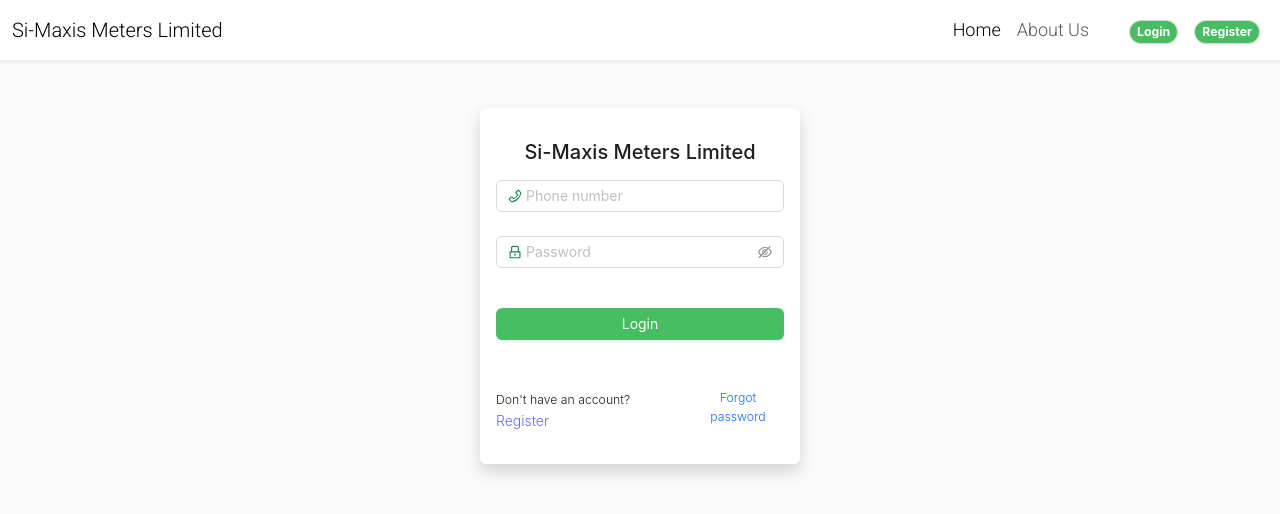
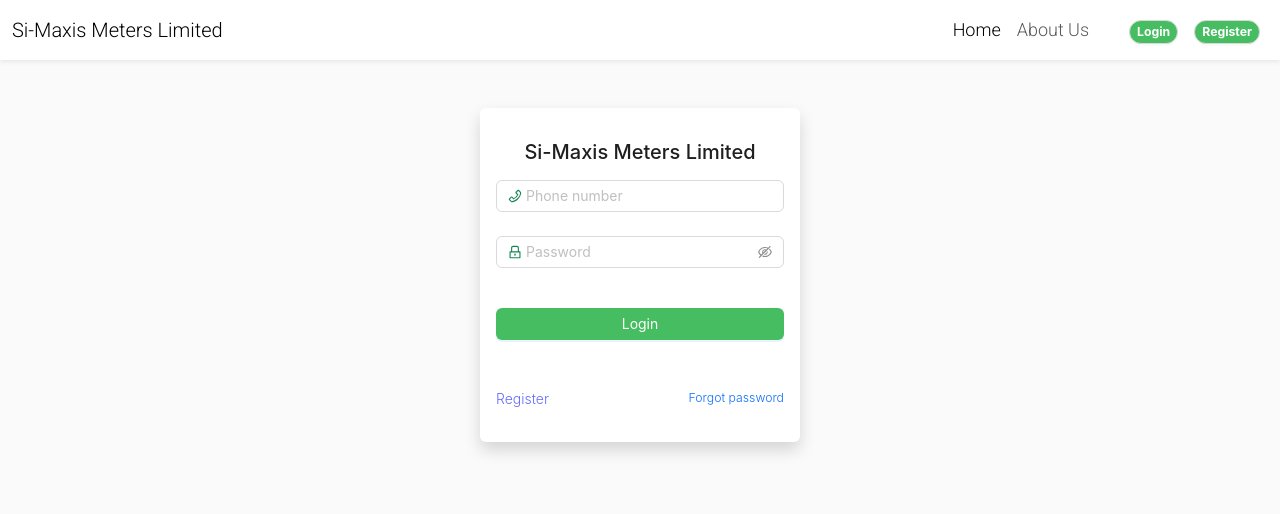
Before and after one commit to ndutagrace25/simaxis, a React (Vite) app: page /login in a window 1280 px wide. Shown: the top 514 px of the page. Built offline with nearby package versions, Linux system fonts and the light colour scheme.

Commit message:
polished login

```diff
--- a/src/pages/Login.tsx
+++ b/src/pages/Login.tsx
@@ -72,7 +72,6 @@ const Login = () => {
 
           <div className="mb-3 mt-5 d-flex justify-content-between">
             <div className="">
-              <small className="muted me-3">Don't have an account?</small>
               <Link to="/register">Register</Link>
             </div>
             <div className="text-center text-primary  d-flex justify-content-end ">
```
